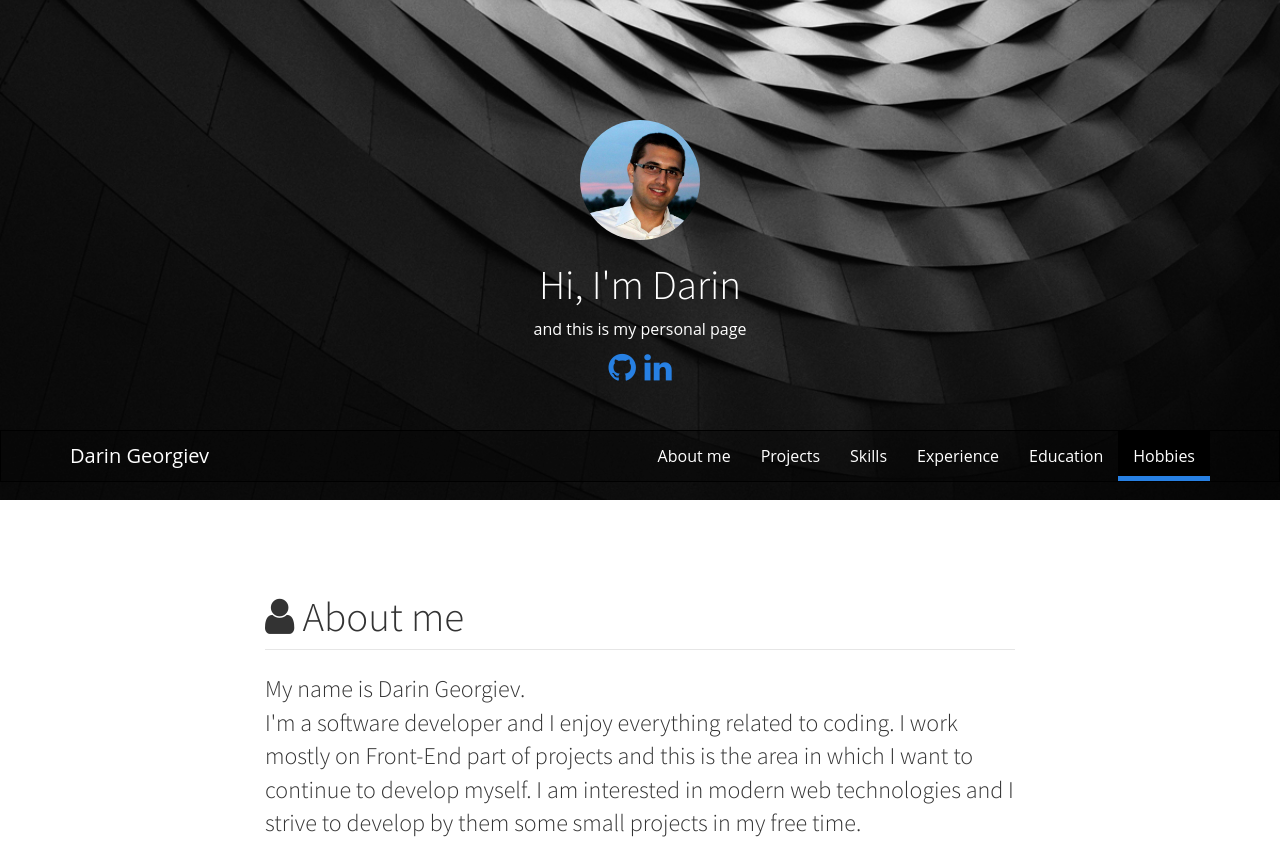
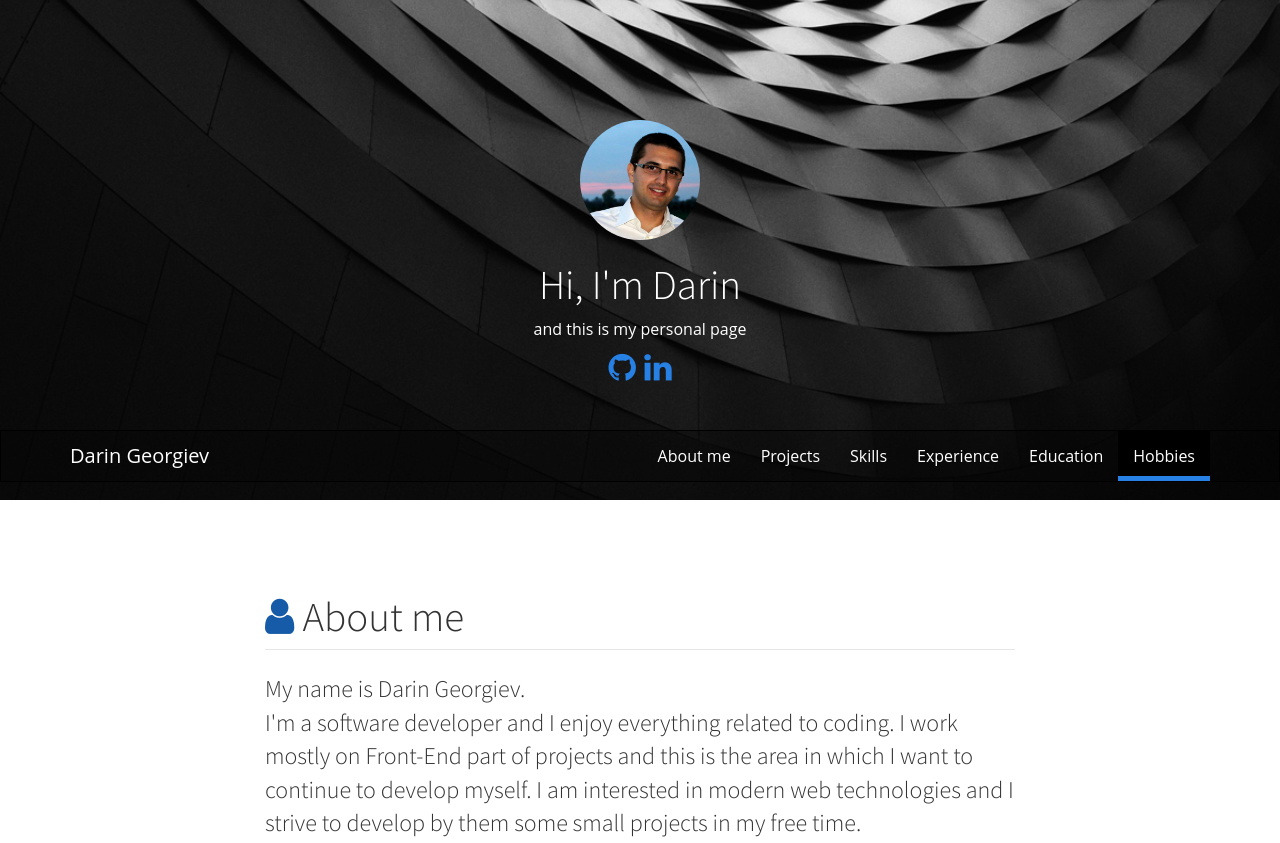
Before and after one commit to daringeorgiev/daringeorgiev.github.io, a website: page index.html in a window 1280 px wide. Shown: the top 843 px of the page. Drawn offline with nearby package versions, Linux system fonts and the light colour scheme.

Commit message:
Change color of section icons

```diff
--- a/css/styles.scss
+++ b/css/styles.scss
@@ -42,6 +42,9 @@ ul li:hover:after{
     position: relative;
     top: px;
 }
+h1 i {
+    color: $link-hover-color;
+}
 .skills__img {
     height: 2em;
     margin-right: 0.5em;
```
Also changed, not shown: css/styles.css, 1 other file.
